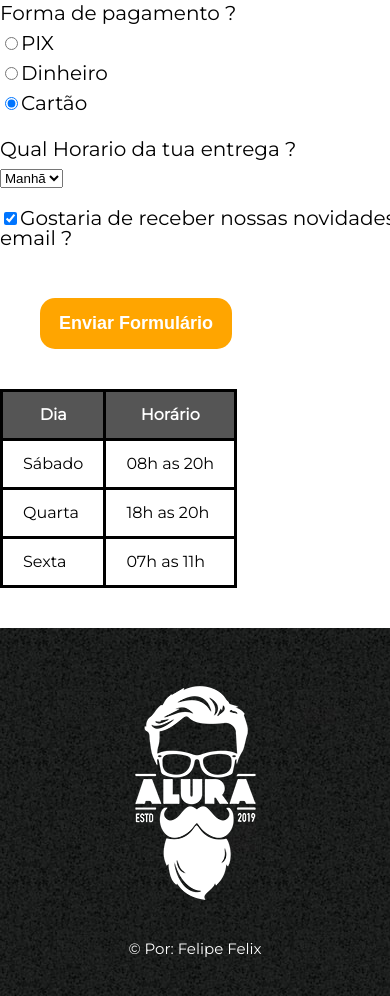
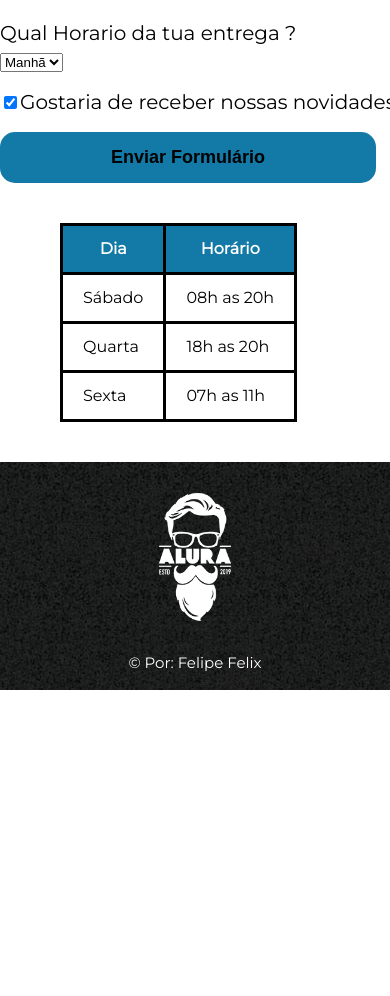
Before and after one commit to FelipeFelixHP/barbearia, a plain HTML site: page contato.html in a window 390 px wide. Shown: the part 970-1966 px from the top of the page. After the commit the page ends 1660 px from the top, so only its background shows below. Drawn offline with Linux system fonts and the light colour scheme.

Commit message:
Update contato.css

```diff
--- a/contato.css
+++ b/contato.css
@@ -3,7 +3,7 @@ body{
 }
 
 header {
-    background: #BBBBBB;
+    background: #137aa8;
     padding:  20px 0;
 }
 
@@ -29,7 +29,6 @@ nav a {
     font-weight: bold;
     font-size: 22px;
     text-decoration: none;
-    text-shadow: 5px 5px 10px #000000;
 }
 
 nav a:hover{
@@ -66,7 +65,7 @@ form label, form legend{
 footer{
     text-align: center;
     background: url('bg.jpg');
-    padding: 40px 0px;
+    padding: 20px 0px;
 }
 
 .copyright {
@@ -78,8 +77,8 @@ footer{
 .enviar{
     width: 40%;
     padding: 15px 0px;
-    background: orange;
-    color: white;
+    background: #137aa8;
+    color: #000000;
     font-weight: bold;
     font-size: 18px;
     border: none;
@@ -94,11 +93,11 @@ footer{
 }
 
 table{
-    margin: 20px 0px 40px;
+    margin: 40px 60px 40px;
 }
 
 thead{
-    background: #555555;
+    background: #137aa8;
     color: white;
     font-weight: bold;
 
@@ -108,29 +107,6 @@ td, th {
     padding: 15px 20px;
 }
 
-@media screen and (max-width: 480px) {
-
-    .caixa{
-        width: auto;
-    }
-  h1{
-    text-align: center;
-    width: auto;
-    position:static;
-  }
-  nav{
-    position: static;
-  }
-  form, label{
-    width: 480px;
-  }
-  .checkbox{
-    width: 100%;
-  }
-  .enviar{
-    margin: 30px 0px 0px 40px;
-  }
-  table{
-    width: auto;
-  }
+img{
+    height: 150px;
 }
```
